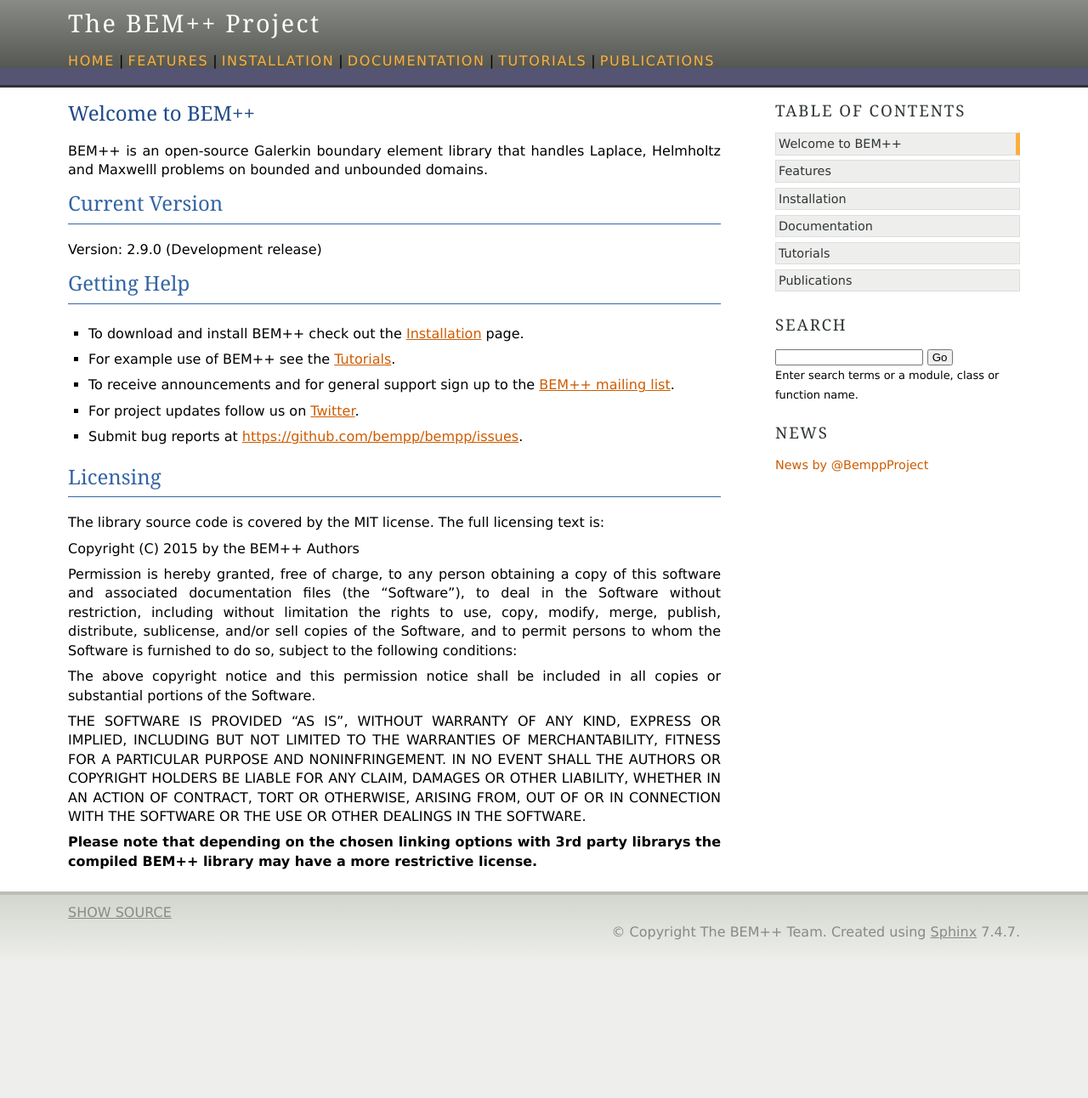
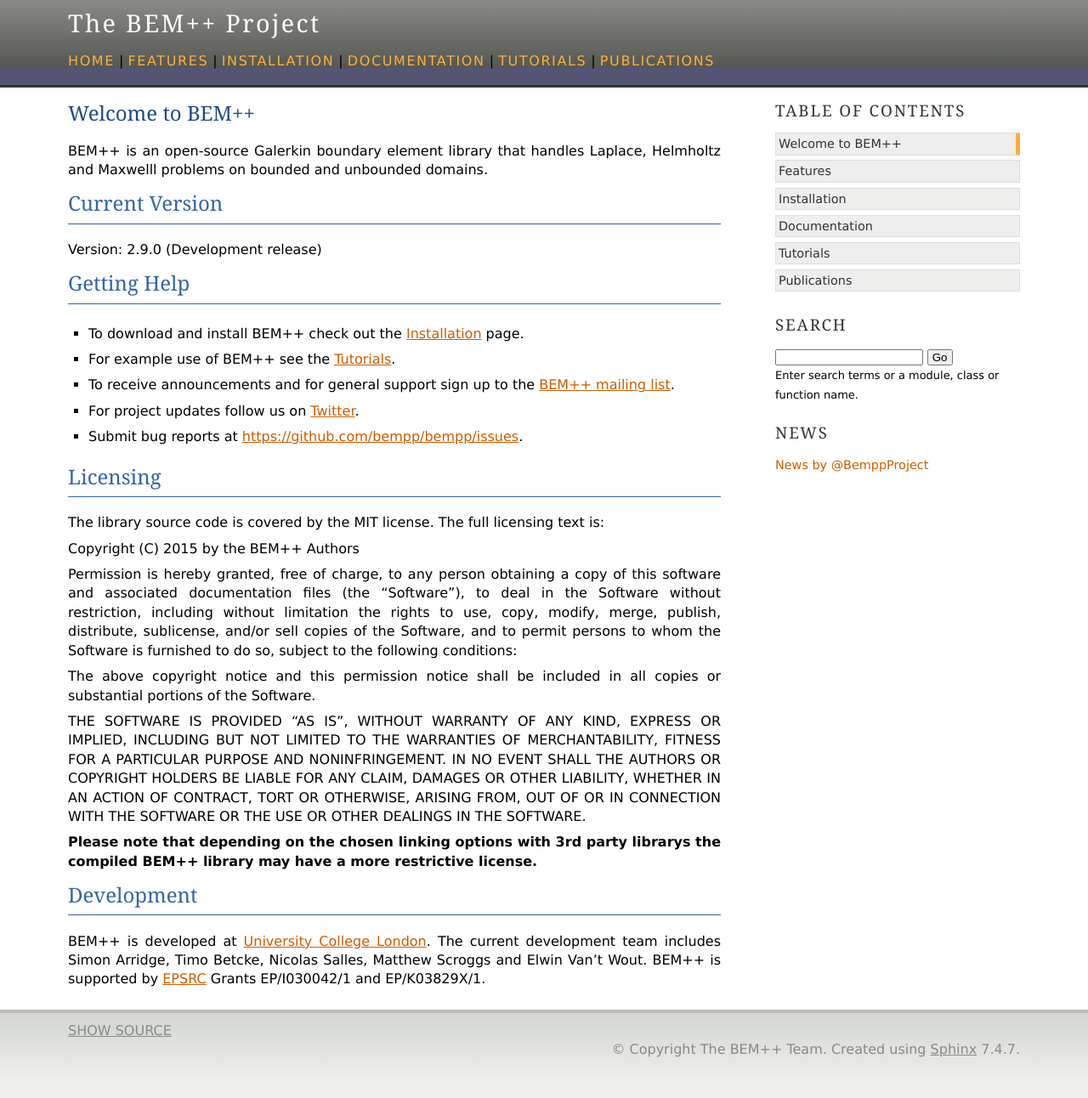
Before and after one commit to evantwout/web, a Sphinx documentation site: the page built from source/index.rst, in a window 1280 px wide. Shown: the whole page at 85% size. Built offline with Sphinx 7.4.7, drawn with Linux system fonts in a browser that asks for light colours; formulas are drawn with MathJax 3; comment, search, counter and statistics services are not loaded; before the commit the page ends 1153 px from its top, so only the background shows below that.

Commit message:
Homepage now ready for deployment

```diff
--- a/source/index.rst
+++ b/source/index.rst
@@ -44,6 +44,13 @@
 **Please note that depending on the chosen linking options with 3rd party librarys
 the compiled BEM++ library may have a more restrictive license.**
 
+Development
+-----------
+BEM++ is developed at `University College London <http://www.ucl.ac.uk>`_. The
+current development team includes Simon Arridge, Timo Betcke, Nicolas Salles,
+Matthew Scroggs and Elwin Van't Wout. BEM++ is supported by `EPSRC <http://www.epsrc.ac.uk>`_
+Grants EP/I030042/1 and EP/K03829X/1.
+
 
 .. comment
 
```
